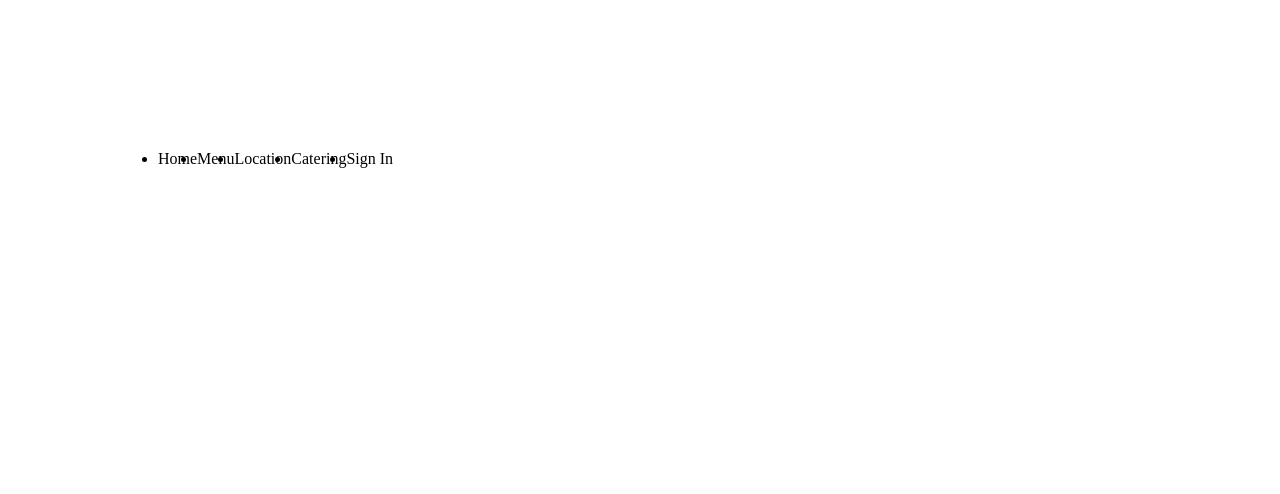
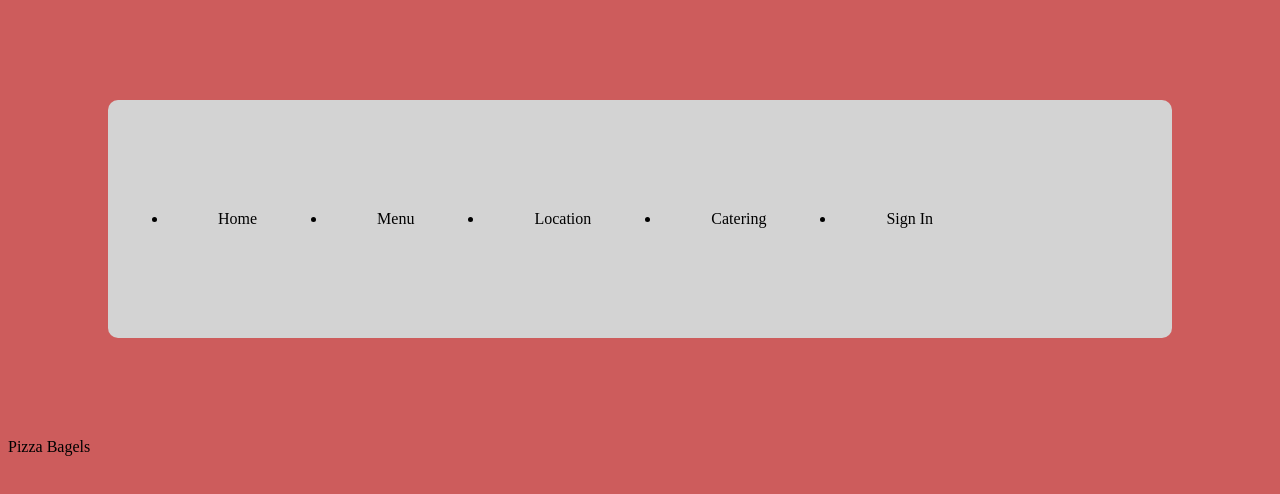
Before and after one commit to Bishop05905/ResturantLab, a plain HTML site: page index.html in a window 1280 px wide. Drawn offline with Linux system fonts and the light colour scheme.

```diff
--- a/index.html
+++ b/index.html
@@ -11,16 +11,16 @@
     <header>
         <nav>
             <ul class="navbar">
-                <li> Home </li>
-                <li> Menu </li>
-                <li> Location </li>
-                <li> Catering </li>
-                <li> Sign In </li>
+                <li class="option"> Home </li>
+                <li class="option"> Menu </li>
+                <li class="option"> Location </li>
+                <li class="option"> Catering </li>
+                <li class="option"> Sign In </li>
             </ul>
         </nav>
     </header>
-    <main>
-
+    <main class="'background">
+        <p> Pizza Bagels </p>
     </main>
     <footer>
 
--- a/style.css
+++ b/style.css
@@ -1,5 +1,26 @@
 .navbar{
     display: flex;
+    position: sticky;
+    top: auto;
+    z-index: 0;
     padding: 50px;
     margin: 100px;
+    background-color: lightgray;
+    border-radius: 10px;
 }
+
+.option{
+    display: center;
+    padding: 50px;
+    margin: 10px;
+}
+
+body{
+    background-color: indianred;
+}
+
+.food{
+    display: flex;
+    padding: 50px;
+    margin: 15px;
+}
```
